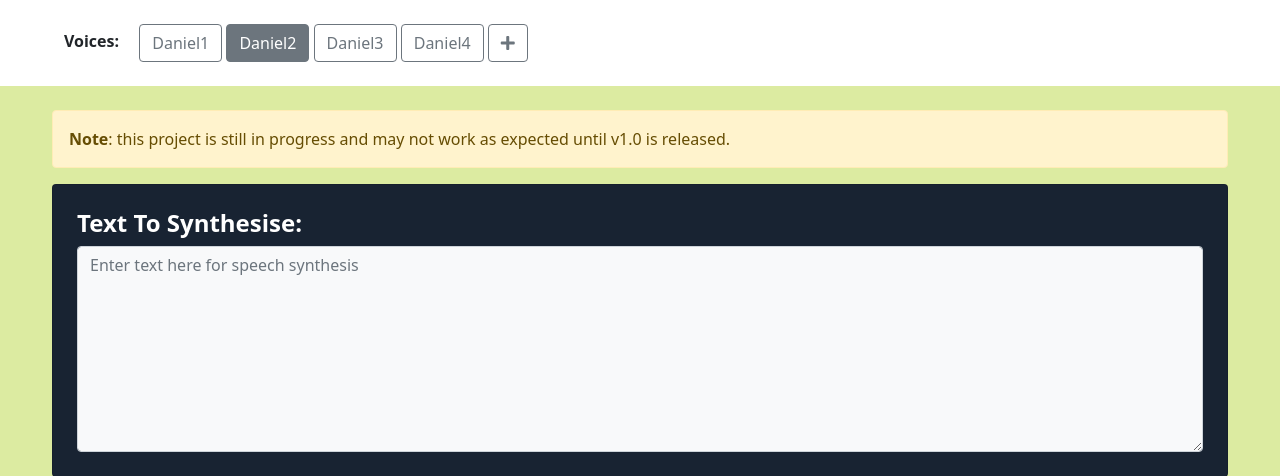
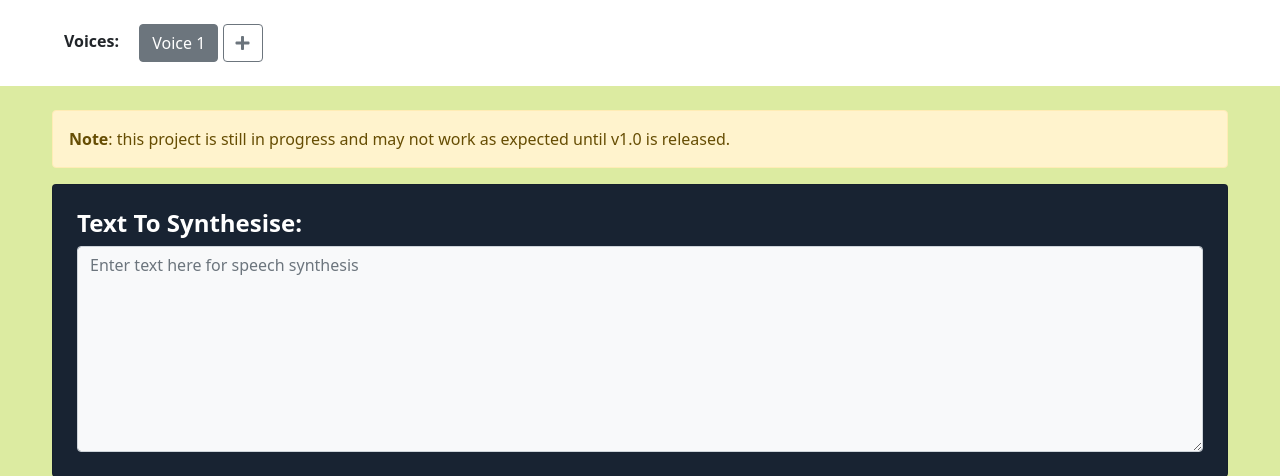
Before and after one commit to danielsamet/PSS, a Flask app: template app/templates/main/synthesiser.html in a window 1280 px wide. Shown: the part 95-571 px from the top of the page. Run offline with Flask 2, Linux system fonts and the light colour scheme; the template is opened without the code that fills it, so the values that code supplies are empty; parts of the project's set-up code (start-up, migrations or seed data) failed here and were passed over; some libraries are stand-ins or nearby versions.

Commit message:
updated the multiple voices section
Signed-off-by: Daniel Samet <danielsamet98@gmail.com>

```diff
--- a/app/templates/base.html
+++ b/app/templates/base.html
@@ -72,31 +72,16 @@
 <script src="https://cdn.jsdelivr.net/npm/bootstrap@5.0.0-beta1/dist/js/bootstrap.bundle.min.js"
         integrity="sha384-ygbV9kiqUc6oa4msXn9868pTtWMgiQaeYH7/t7LECLbyPA2x65Kgf80OJFdroafW"
         crossorigin="anonymous"></script>
+<script src="https://code.jquery.com/jquery-3.5.1.min.js"
+        integrity="sha256-9/aliU8dGd2tb6OSsuzixeV4y/faTqgFtohetphbbj0="
+        crossorigin="anonymous"></script>
+<script src="https://cdn.jsdelivr.net/npm/sweetalert2@10"></script>
 <script>
     let tooltipTriggerList = [].slice.call(document.querySelectorAll('[data-bs-toggle="tooltip"]'))
     let tooltipList = tooltipTriggerList.map(function (tooltipTriggerEl) {
         return new bootstrap.Tooltip(tooltipTriggerEl)
     });
-
-    function add_voice() {
-        Swal.fire({
-            icon: 'info',
-            title: 'Train A Voice',
-            html: `
-                    <div class="mt-3">
-                        <a class="btn btn-primary btn-lg" href="{{ url_for("main.concatenation_setup") }}">Concatenation</a>
-                    </div>
-            `,
-            showConfirmButton: false,
-            footer: '<span class="text-center"><b>Concatenation</b> is a more antiquated approach, however, ' +
-                '<b>ML</b> will require at least 15 minutes of your voice.</span>'
-        });
-    }
 </script>
-<script src="https://code.jquery.com/jquery-3.5.1.min.js"
-        integrity="sha256-9/aliU8dGd2tb6OSsuzixeV4y/faTqgFtohetphbbj0="
-        crossorigin="anonymous"></script>
-<script src="https://cdn.jsdelivr.net/npm/sweetalert2@10"></script>
 {% block extra_js %}{% endblock extra_js %}
 </body>
 
--- a/app/templates/main/base.html
+++ b/app/templates/main/base.html
@@ -19,11 +19,19 @@
 {% block sub_section %}
     <label class="fw-bold me-3">Voices:</label>
 
-    <button class="btn btn-outline-secondary">Daniel1</button>
-    <button class="btn btn-secondary">Daniel2</button>
-    <button class="btn btn-outline-secondary">Daniel3</button>
-    <button class="btn btn-outline-secondary">Daniel4</button>
+    <button class="btn btn-secondary">Voice 1</button>
     <button class="btn btn-outline-secondary" aria-label="Add Voice" onclick="add_voice()">
         <i class="fas fa-plus"></i>
     </button>
+
+    <script>
+        function add_voice() {
+            Swal.fire({
+                icon: 'info',
+                title: 'Train A Voice',
+                html: "This feature is <b>coming soon</b>. For the time being, there will only be support for a single voice per account.",
+                showConfirmButton: false,
+            });
+        }
+    </script>
 {% endblock sub_section %}
```
